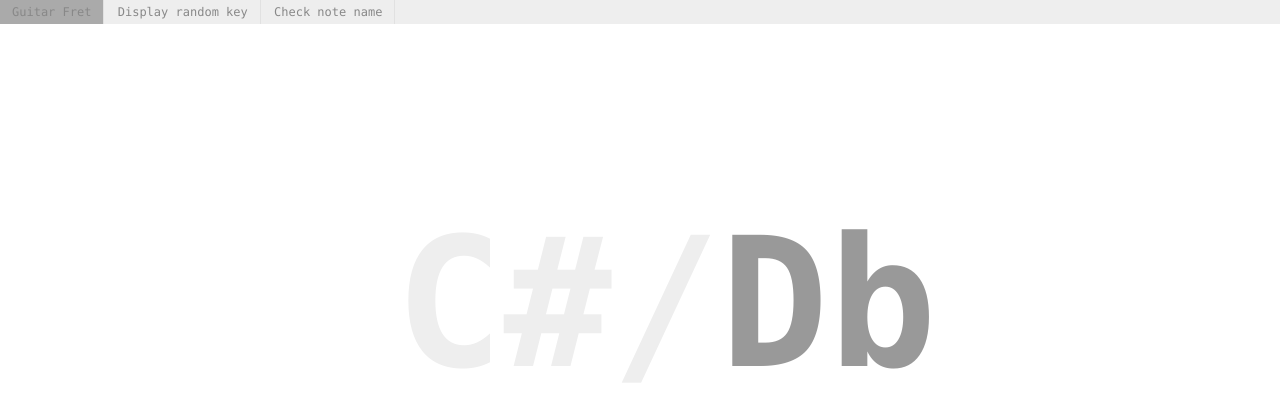
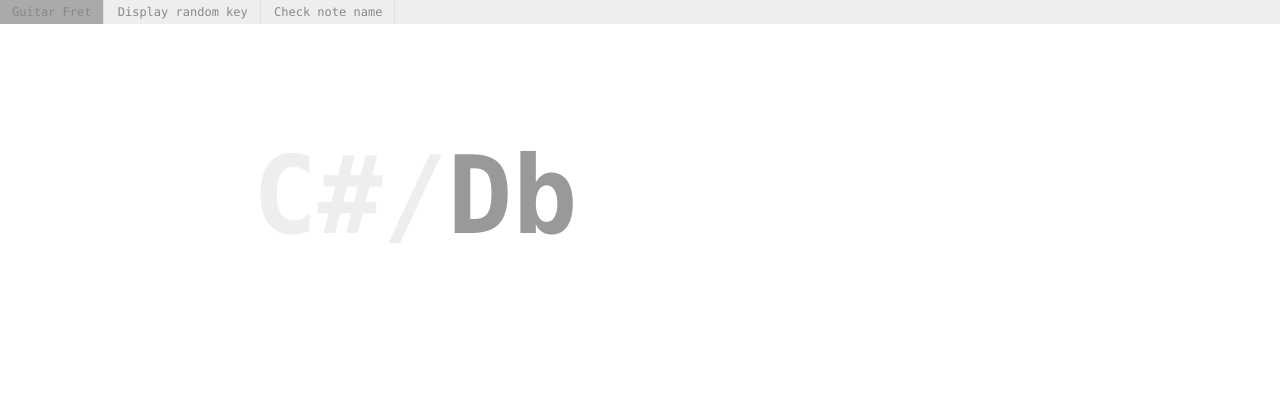
Before and after one commit to CortYuming/guitar_practice, a plain HTML site: page random_key.html in a window 1280 px wide. Shown: the top 420 px of the page. Drawn offline with nearby package versions, Linux system fonts and the light colour scheme.

Commit message:
Modify Display randome key

```diff
--- a/css/style.css
+++ b/css/style.css
@@ -191,7 +191,7 @@ a:active {
 
 .random_key .key {
   padding-top: 1em;
-  font-size: 1500%;
+  font-size: 900%;
   font-weight: bold;
   text-align: center;
 }
--- a/js/random_key.js
+++ b/js/random_key.js
@@ -2,6 +2,13 @@ $(function(){
   var tempo = 50;
   var delay = 60 / tempo * 1000;
 
+  function set_display_key_width() {
+    var screen_width = window.parent.screen.width;
+    var $key = $('.js-key');
+    $key.css('width', screen_width);
+
+    console.info(screen_width);
+  }
   function random(arr) {
     return arr[Math.floor(Math.random() * arr.length)];
   }
@@ -11,6 +18,7 @@ $(function(){
     $('.js-key').html(key);
   }
 
+  set_display_key_width();
   display_key();
   setInterval(function(){
     display_key();
```
